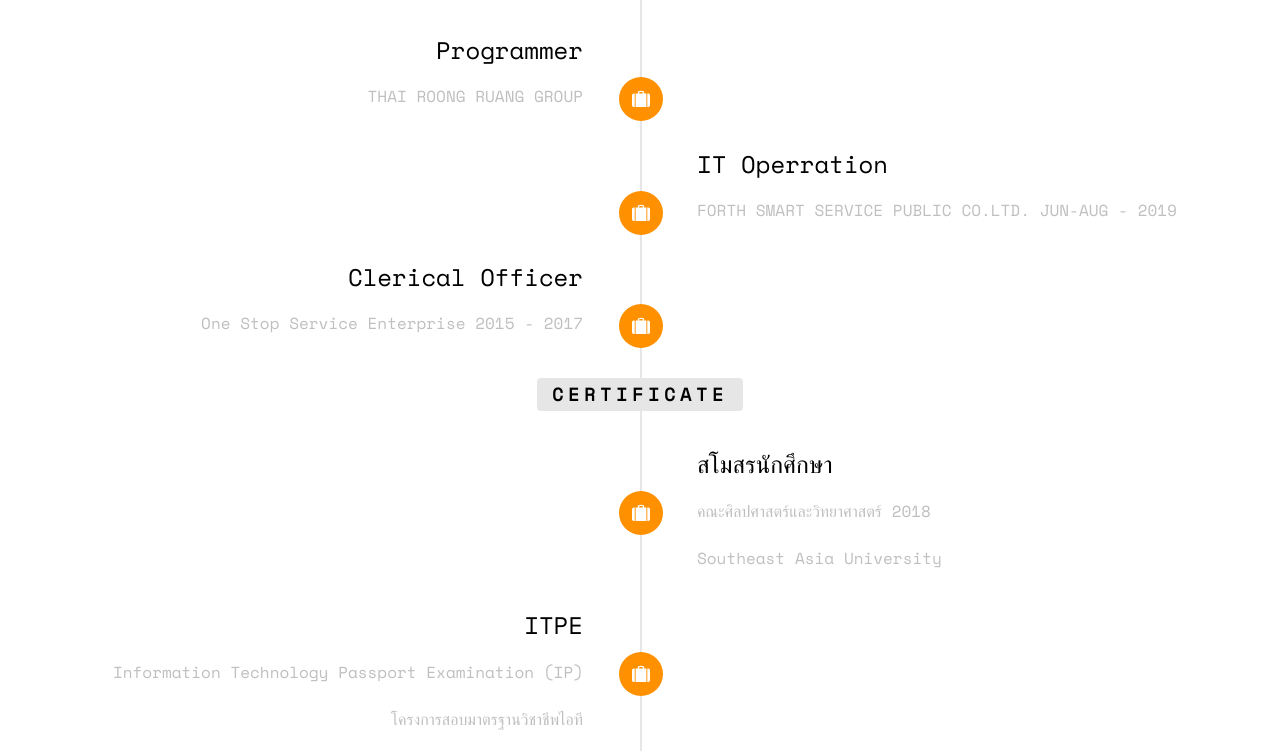
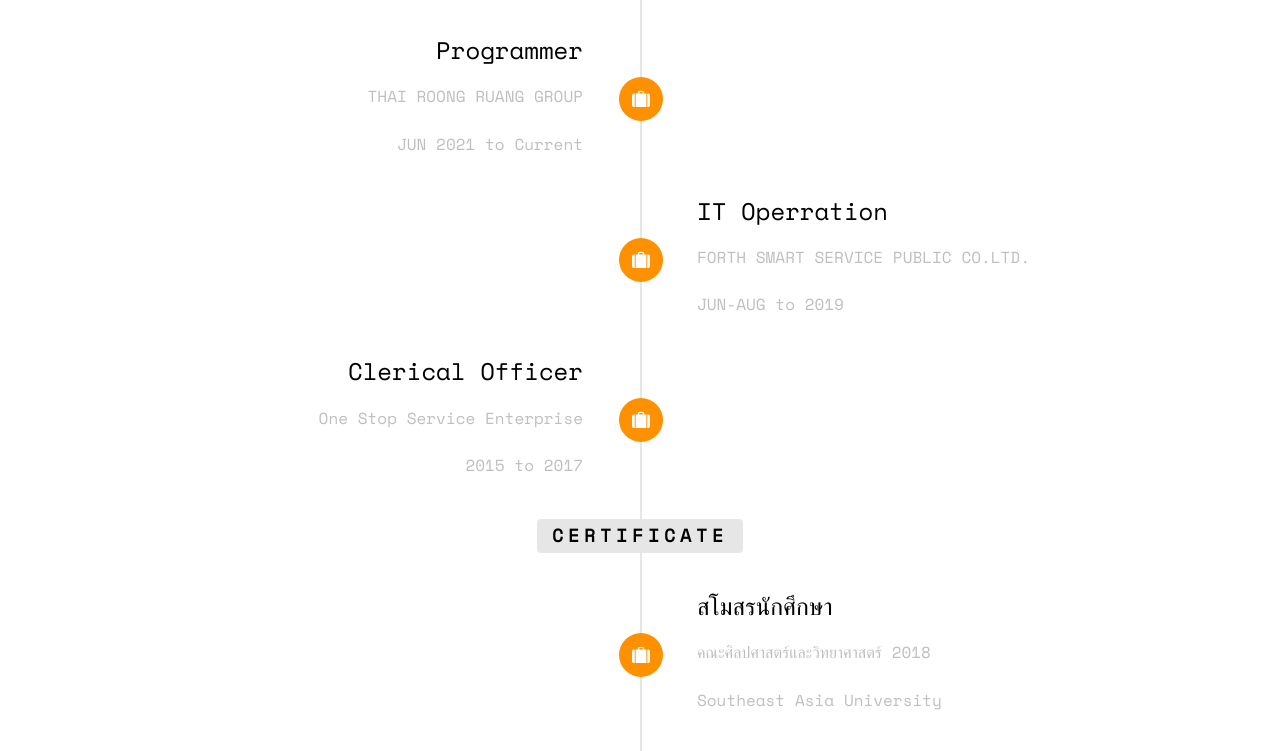
Before and after one commit to com-sci-23/profile.github.io, a plain HTML site: page index.html in a window 1280 px wide. Shown: the part 1766-2517 px from the top of the page. Drawn offline with nearby package versions, Linux system fonts and the light colour scheme; some packages are replaced by stand-ins of ours; no server answers; files whose address does not match are found by name.

Commit message:
version3

```diff
--- a/index.html
+++ b/index.html
@@ -130,6 +130,7 @@
 								<div class="timeline-heading">
 									<h3 class="timeline-title">Programmer</h3>
 									<span class="company">THAI ROONG RUANG GROUP</span>
+									<span class="company">JUN 2021 to Current</span>
 								</div>
 
 							</div>
@@ -141,7 +142,8 @@
 							<div class="timeline-panel">
 								<div class="timeline-heading">
 									<h3 class="timeline-title">IT Operration</h3>
-											<span class="company">FORTH SMART SERVICE PUBLIC CO.LTD. JUN-AUG - 2019</span>
+											<span class="company">FORTH SMART SERVICE PUBLIC CO.LTD. </span>
+											<span class="company">JUN-AUG to 2019</span>
 								</div>
 
 							</div>
@@ -152,7 +154,8 @@
 							<div class="timeline-panel">
 								<div class="timeline-heading">
 									<h3 class="timeline-title">Clerical Officer</h3>
-									<span class="company">One Stop Service Enterprise 2015 - 2017</span>
+									<span class="company">One Stop Service Enterprise</span>
+									<span class="company">2015 to 2017</span>
 								</div>
 
 							</div>
@@ -426,7 +429,7 @@
 										<p>PushNotifications<br>
 										<p>GoogleMap<br>
 										<p>Camera<br>
-										<p>VideoPlayer<br>
+
 
 
 
```
